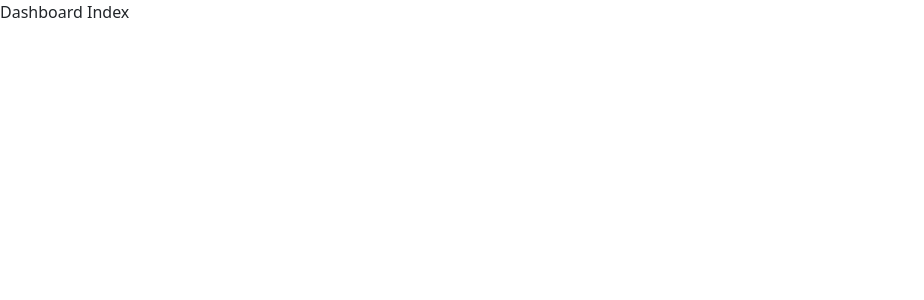
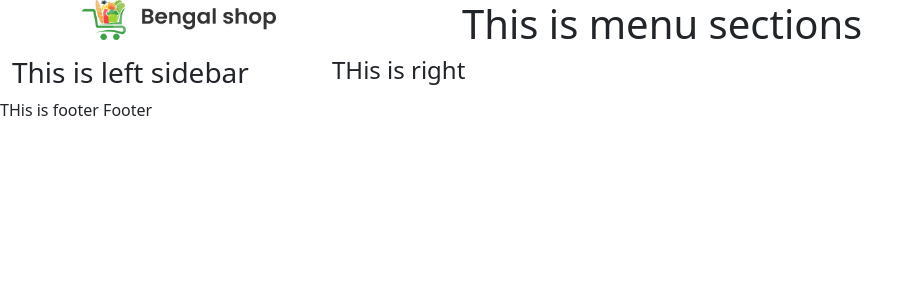
Before and after one commit to wptobibur2021/bengal-shop-22, a Next.js app: page /dashboard in a window 1280 px wide. Shown: the top 300 px of the page, without its empty margins (0-924 px from the left). Built offline with nearby package versions, Linux system fonts and the light colour scheme.

Commit message:
'dashboard'

```diff
--- a/package.json
+++ b/package.json
@@ -10,7 +10,9 @@
   },
   "dependencies": {
     "@reduxjs/toolkit": "^1.8.2",
+    "axios": "^0.27.2",
     "bootstrap": "^5.1.3",
+    "mongoose": "^6.3.5",
     "next": "12.1.6",
     "react": "18.1.0",
     "react-bootstrap": "^2.4.0",
--- a/pages/dashboard/index.js
+++ b/pages/dashboard/index.js
@@ -1,8 +1,24 @@
 import React from 'react'
+import { Container, Row, Col } from 'react-bootstrap'
+import Layout from '../../src/components/backend/layout/Layout'
 
 const Dashboard = () => {
     return (
-        <div>Dashboard Index</div>
+        <Layout>
+            <div className="">
+                <Container fluid>
+                    <Row>
+                        <Col md={3}>
+                            <h3>This is left sidebar</h3>
+                        </Col>
+                        <Col md={9} lg={9} sm={12}>
+                            <h4>THis is right </h4>
+                        </Col>
+                    </Row>
+                </Container>
+            </div>
+        </Layout>
+
     )
 }
 
--- /dev/null
+++ b/src/components/backend/footer/Footer.jsx
@@ -0,0 +1,11 @@
+import React from 'react'
+
+const Footer = () => {
+    return (
+        <div className="footerConainer">
+            THis is footer Footer
+        </div>
+    )
+}
+
+export default Footer
--- a/src/components/backend/header/Header.jsx
+++ b/src/components/backend/header/Header.jsx
@@ -1,8 +1,19 @@
+import Image from 'next/image'
 import React from 'react'
-
+import { Container, Row, Col } from 'react-bootstrap'
+import logo from "../../../../public/images/logo.png"
 const Header = () => {
     return (
-        <div>Header</div>
+        <Container>
+            <Row>
+                <Col md={4} sm={12} lg={4}>
+                    <Image className="logo" src={logo} width="200px" height="40px" alt="Picture of the author" />
+                </Col>
+                <Col md={8} sm={12} lg={8}>
+                    <h1>This is menu sections</h1>
+                </Col>
+            </Row>
+        </Container>
     )
 }
 
--- a/src/components/backend/layout/Layout.jsx
+++ b/src/components/backend/layout/Layout.jsx
@@ -1,9 +1,15 @@
 import React from 'react'
+import Footer from '../footer/Footer'
+import Header from '../header/Header'
+import Meta from '../../meta/Meta'
 
-const Layout = () => {
+const Layout = ({ children }) => {
     return (
-        <div className="">
-
+        <div className="dashBoardMain">
+            <Meta></Meta>
+            <Header></Header>
+            {children}
+            <Footer></Footer>
         </div>
     )
 }
```
Also changed, not shown: src/components/backend/leftside/Leftside.jsx (added, +9 -0 lines), 2 other files (tests, documents, lock files or other folders).
